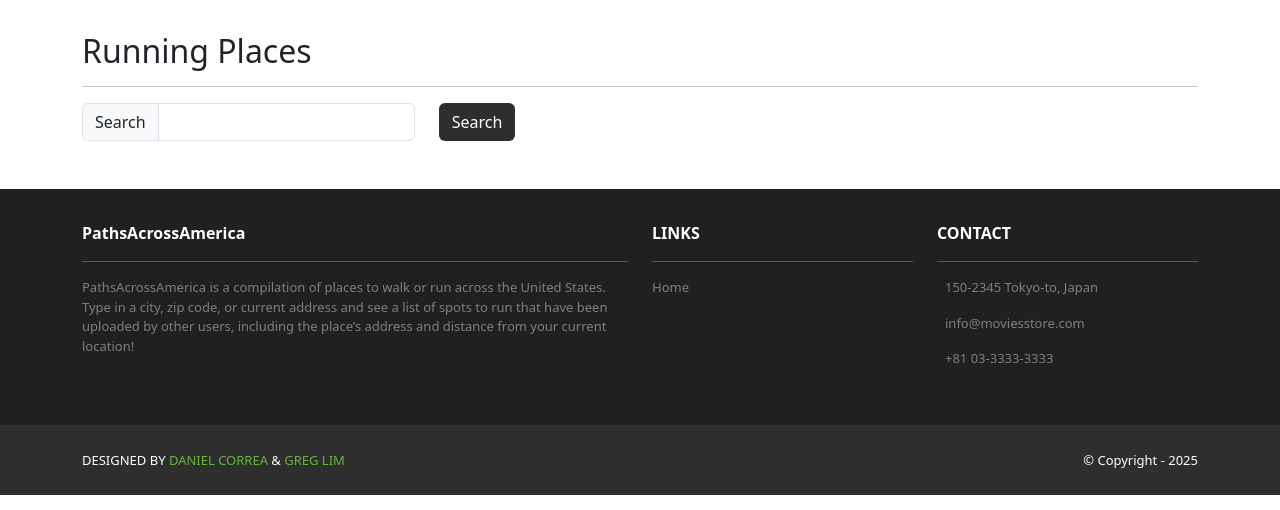
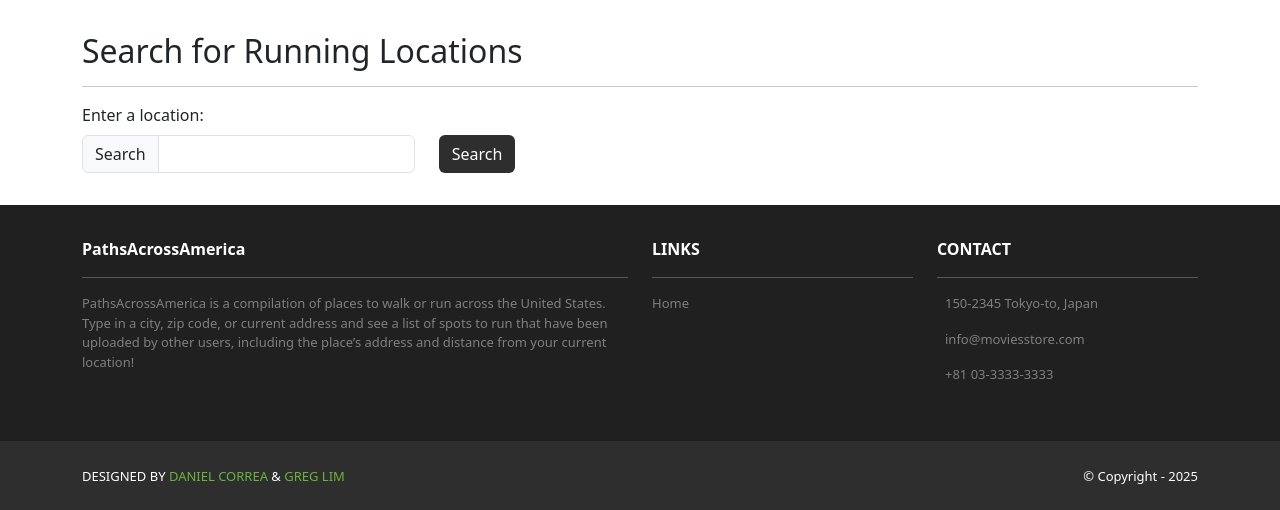
Before and after one commit to saloni-agshiker/PathsAcrossAmerica, a Django app: page /running_places/ in a window 1280 px wide. Shown: the part 82-592 px from the top of the page. Run offline with Django 5.2, Linux system fonts and the light colour scheme; some libraries are stand-ins or nearby versions; some web fonts are replaced.

```diff
--- a/pathsacrossamerica/running_places/models.py
+++ b/pathsacrossamerica/running_places/models.py
@@ -34,6 +34,8 @@ class RunningPlace(models.Model):
     path_type = models.CharField(max_length=2, choices=PATH_TYPE_CHOICES.items(), default="SOFT")
     terrain_type = models.CharField(max_length=2, choices=TERRAIN_TYPE_CHOICES.items(), default="FLAT")
     length = models.IntegerField()
+    longitude = models.DecimalField(max_digits=9, decimal_places=6)
+    latitude = models.DecimalField(max_digits=9, decimal_places=6)
 
     def __str__(self):
         return str(self.id) + ' - ' + self.name
--- a/pathsacrossamerica/running_places/templates/running_places/index.html
+++ b/pathsacrossamerica/running_places/templates/running_places/index.html
@@ -1,39 +1,47 @@
 {% extends 'base.html' %}
+{% load static %}
 {% block content %}
-{% load static %}
+
 <div class="p-3">
   <div class="container">
     <div class="row mt-3">
       <div class="col mx-auto mb-3">
-        <h2>Running Places</h2>
+        <h2>Search for Running Locations</h2>
         <hr />
-         <p class="card-text">
-          <form method="GET">
+
+        <!-- Display any error/success message if passed from the view -->
+        {% if message %}
+          <p style="color: red;">{{ message }}</p>
+        {% endif %}
+
+        <!-- The Search Form -->
+        <form method="GET" action="{% url 'find_closest_places' %}">
           <div class="row">
             <div class="col-auto">
-                <div class="input-group col-auto">
-                  <div class="input-group-text">
-                    Search</div>
-                  <input type="text" class="form-control"
-                    name="search">
+              <label for="address" class="form-label">Enter a location:</label>
+              <div class="input-group">
+                <span class="input-group-text">Search</span>
+                <!-- 'name="address"' so the view can pick up request.GET.get('address') -->
+                <input type="text" id="address" name="address" class="form-control" required>
               </div>
             </div>
-              <div class="col-auto">
-                <button class="btn bg-dark text-white"
-                  type="submit">Search</button>
+            <div class="col-auto align-self-end">
+              <button class="btn bg-dark text-white" type="submit">
+                Search
+              </button>
             </div>
           </div>
         </form>
-        </p>
       </div>
     </div>
+
+    <!-- Example: Display existing data (optional) -->
     <div class="row">
       {% for movie in template_data.movies %}
       <div class="col-md-4 col-lg-3 mb-2">
         <div class="p-2 card align-items-center pt-4">
           <div class="card-body text-center">
-              <a href="{% url 'running_places.show' id=running_place.id %}"
-              class="btn bg-dark text-white">
+            <a href="{% url 'running_places.show' id=running_place.id %}" class="btn bg-dark text-white">
               {{ running_place.name }}
             </a>
           </div>
@@ -41,6 +49,8 @@
       </div>
       {% endfor %}
     </div>
+
   </div>
 </div>
+
 {% endblock content %}
--- a/pathsacrossamerica/running_places/urls.py
+++ b/pathsacrossamerica/running_places/urls.py
@@ -11,4 +11,7 @@ urlpatterns = [
     path('<int:id>/review/<int:review_id>/delete/',
         views.delete_review, name='running_places.delete_review'),
     path('create/', views.create_running_place, name='running_places.create_running_place'),
+    #path('api/get_maps_key', views.get_maps_key, name='running_places.get_maps_key'),
+
+    path('search/', views.find_closest_places, name='running_places.find_closest_places'),
 ]
--- a/pathsacrossamerica/running_places/views.py
+++ b/pathsacrossamerica/running_places/views.py
@@ -1,7 +1,7 @@
 from django.contrib.auth.decorators import login_required
 from django.shortcuts import render, get_object_or_404, redirect
 from .models import RunningPlace, Review
-
+from .utils import geocode_address, haversine_distance
 
 # Create your views here.
 
@@ -91,3 +91,47 @@ def delete_review(request, id, review_id):
         user=request.user)
     review.delete()
     return redirect('running_places.show', id=id)
+
+def find_closest_places(request):
+    address = request.GET.get('address')
+
+    # if no address, renders a form message
+    if not address:
+        return render(request, 'index.html', {"message": "Please enter a location"})
+
+    user_lat, user_lng = geocode_address(address)
+    if user_lat is None or user_lng is None:
+        # geocoding failed or location not found
+        return render(request, 'index.html', {"message": f"Could not find the location '{address}'. Please try again."})
+
+    # queries all places
+    places = RunningPlace.objects.all()
+
+    # calculate distance for each place
+    place_distances = []
+    for place in places:
+        dist = haversine_distance(
+            float(user_lat), float(user_lng),
+            float(place.latitude), float(place.longitude)
+        )
+        place_distances.append((dist, place))
+
+    #sort (distance, place) pairs
+    place_distances.sort(key=lambda x: x[0])
+
+    #slice top 3
+    top_3 = place_distances[:3]
+
+    #creates results (list of dictionaries) each containing dist, place obj from top 3 results
+    #this is then passed into places_list.html template
+    context = {
+        'address': address,
+        'results': [
+            {
+                'distance': d,
+                'place': p,
+            } for (d, p) in top_3
+        ]
+    }
+
+    return render(request, 'places_list.html', context)
```
Also changed, not shown: pathsacrossamerica/running_places/templates/running_places/places_list.html (added, +23 -0 lines), pathsacrossamerica/running_places/utils.py (added, +22 -0 lines). Lines whose indentation alone changed are shown as unchanged.
